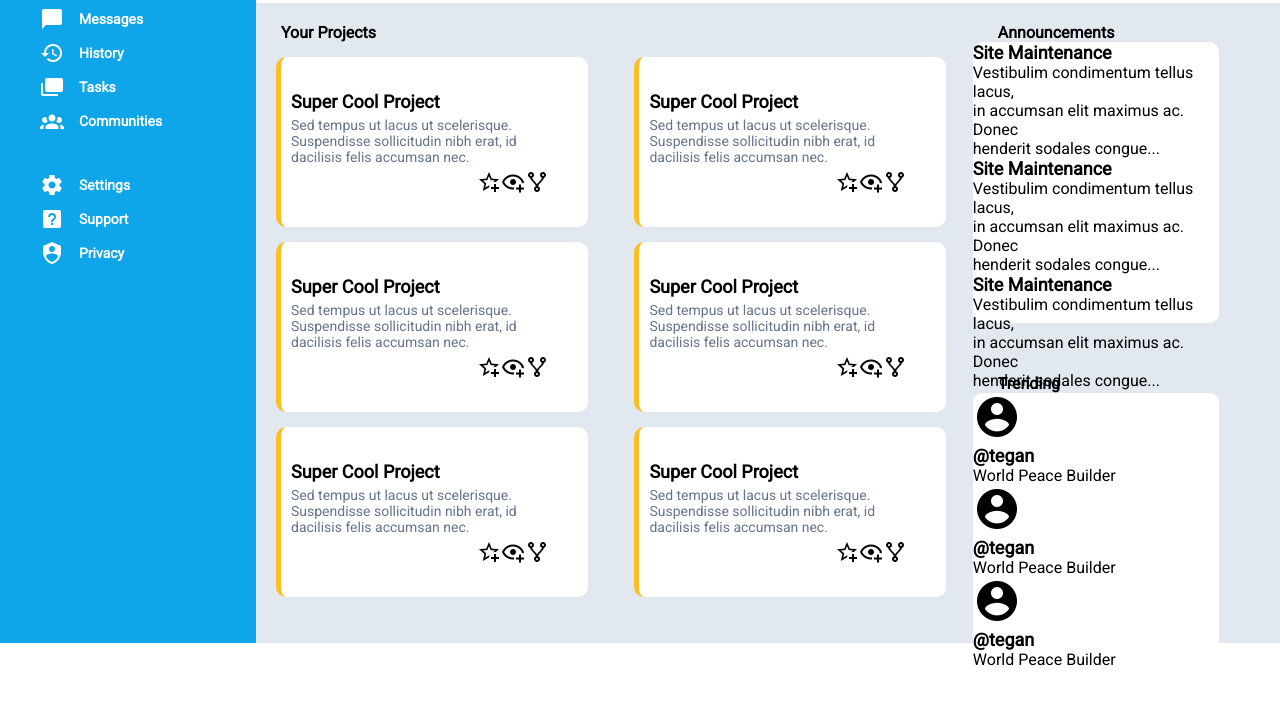
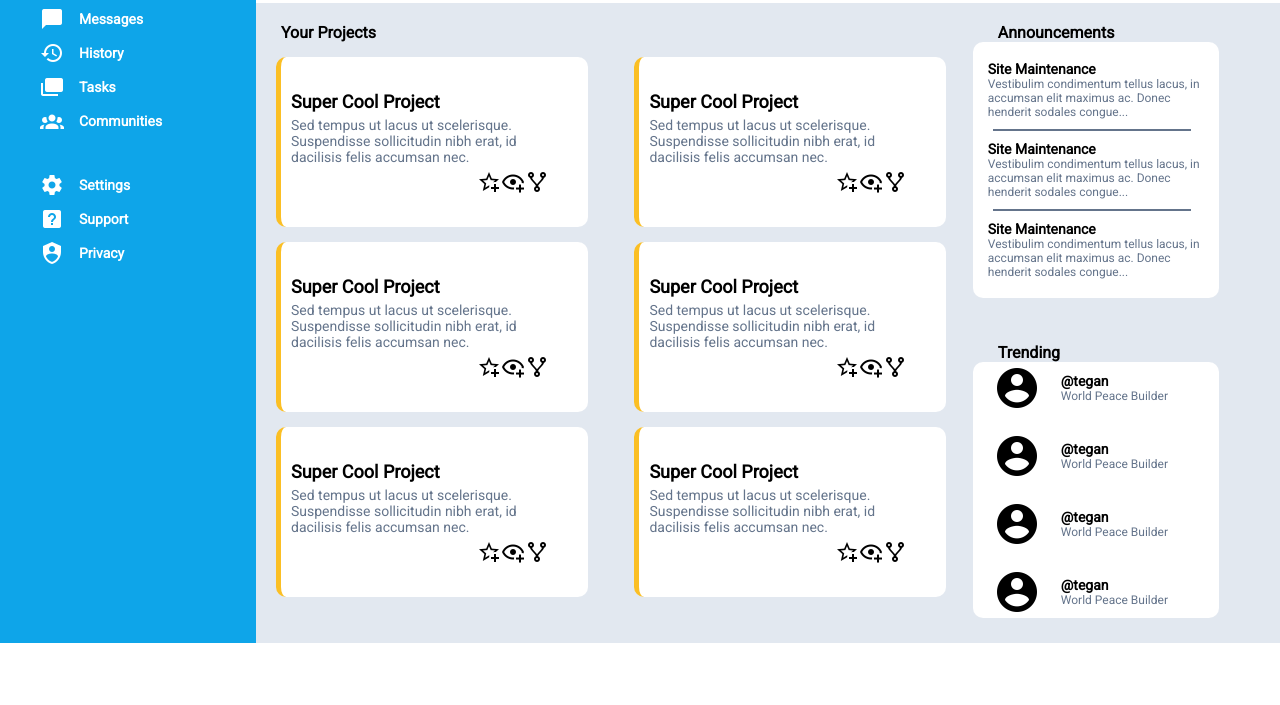
Before and after one commit to CarlosLeon0831/top-admin-dashboard-02, a plain HTML site: page index.html in a window 1280 px wide. Shown: the part 157-862 px from the top of the page. After the commit the page ends 800 px from the top, so only its background shows below. Drawn offline with Linux system fonts and the light colour scheme.

Commit message:
Set early version of complete page

```diff
--- a/index.html
+++ b/index.html
@@ -181,8 +181,8 @@
                 <div class="ann-text">
                   <h6>Site Maintenance</h6>
                   <p>
-                    Vestibulim condimentum tellus lacus, <br>
-                    in accumsan elit maximus ac. Donec <br>
+                    Vestibulim condimentum tellus lacus,
+                    in accumsan elit maximus ac. Donec
                     henderit sodales congue...
                   </p>
               </div>
@@ -190,8 +190,8 @@
                 <div class="ann-text">
                   <h6>Site Maintenance</h6>
                   <p>
-                    Vestibulim condimentum tellus lacus, <br>
-                    in accumsan elit maximus ac. Donec <br>
+                    Vestibulim condimentum tellus lacus,
+                    in accumsan elit maximus ac. Donec
                     henderit sodales congue...
                   </p>
               </div>
@@ -199,17 +199,25 @@
                 <div class="ann-text">
                   <h6>Site Maintenance</h6>
                   <p>
-                    Vestibulim condimentum tellus lacus, <br>
-                    in accumsan elit maximus ac. Donec <br>
+                    Vestibulim condimentum tellus lacus,
+                    in accumsan elit maximus ac. Donec
                     henderit sodales congue...
                   </p>
-              </div>
-                <div class="divider"></div>
+                </div>
               </div>
             </div>
             <div class="trend">
               <h4>Trending</h4>
               <div class="trend-card">
+                <div class="trend-image-text">
+                  <img src="./images/account-circle.png" alt="avatar">
+                  <div class="trend-text">
+                    <h6>@tegan</h6>
+                    <p>
+                      World Peace Builder
+                    </p>
+                  </div>
+                </div>
                 <div class="trend-image-text">
                   <img src="./images/account-circle.png" alt="avatar">
                   <div class="trend-text">
--- a/style.css
+++ b/style.css
@@ -166,6 +166,49 @@ h6 {
     border-radius: 10px;
 }
 
+.ann-card {
+    display: flex;
+    flex-direction: column;
+    justify-content: center;
+}
+
+.ann-text {
+    padding: 10px 15px;
+}
+
+.ann-text h6, .trend-text h6 {
+    font-size: 14px;
+}
+
+.ann-text p, .trend-text p {
+    font-size: 12px;
+    color: var(--card-text);
+}
+
+.divider {
+    border: 1px solid var(--card-text);
+    width: 80%;
+    margin-left: 20px;
+}
+
+.trend-card {
+    display: flex;
+    flex-direction: column;
+    justify-content: center;
+}
+
+.trend-image-text {
+    display: flex;
+    flex-direction: row;
+    align-items: center;
+    margin: 0 20px;
+    padding: 10px 0;
+}
+
+.trend-text {
+    margin-left: 20px;
+}
+
 :root {
   --sidebar-bg: #0ea5e9;
   --content-bg: #e2e8f0;
```
